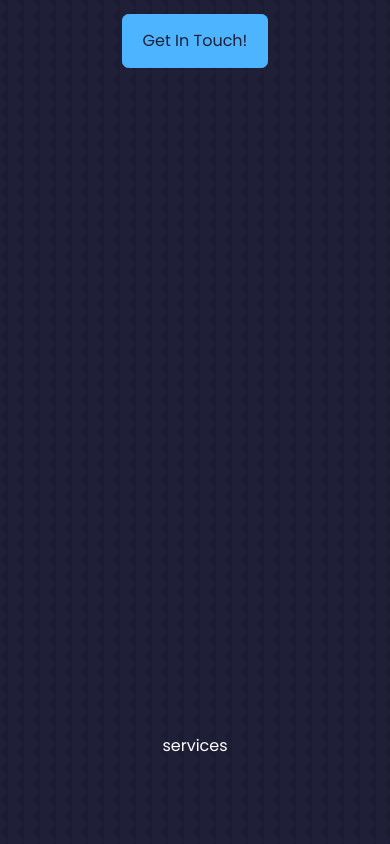
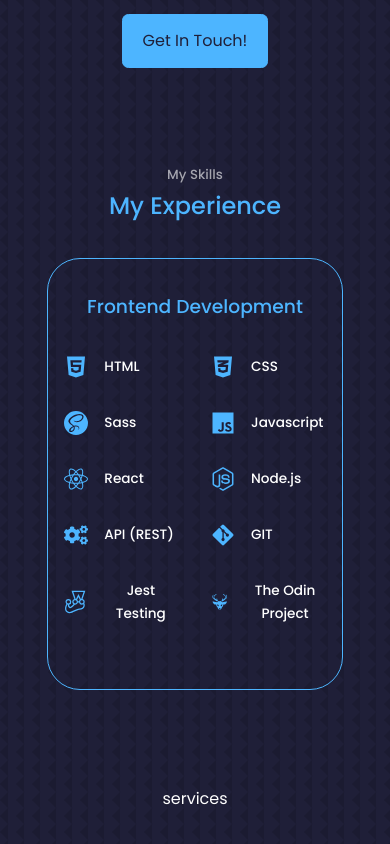
Before and after one commit to KramYengir/portfolio_page, a React (Vite) app: page / in a window 390 px wide. Shown: the part 2120-2964 px from the top of the page. Built offline with nearby package versions, Linux system fonts and the light colour scheme.

Commit message:
experience basic layout complete

```diff
--- a/src/components/About/about.css
+++ b/src/components/About/about.css
@@ -2,6 +2,8 @@
   display: grid;
   grid-template-columns: 30% 65%;
   gap: 15%;
+  margin-bottom: 2rem;
+  height: auto;
 }
 
 .about__me {
--- a/src/components/Experience/experience.css
+++ b/src/components/Experience/experience.css
@@ -0,0 +1,75 @@
+.experience__container {
+  display: grid;
+  cursor: default;
+}
+
+.experience__frontend {
+  text-align: center;
+  padding: 2rem 4rem;
+  background: var(--color-bg-variant);
+  border-radius: 2rem;
+  transition: var(--transition);
+}
+
+.experience__frontend h3 {
+  color: var(--color-primary);
+}
+
+.experience__frontend:hover {
+  background: transparent;
+  outline: 1px solid var(--color-primary);
+}
+
+.experience__content {
+  display: grid;
+  grid-template-columns: repeat(auto-fit, minmax(250px, 1fr));
+  row-gap: 2rem;
+  margin: 2rem auto;
+}
+
+.experience__content article {
+  display: flex;
+  align-items: center;
+  gap: 1rem;
+}
+
+.experience__content .experience__icon {
+  font-size: 2rem;
+  color: var(--color-primary);
+  cursor: default;
+}
+
+/*****  media qeuries ******/
+
+/* MEDIUM */
+@media screen and (max-width: 1024px) {
+  .experience__content {
+    grid-template-columns: repeat(auto-fit, minmax(200px, 1fr));
+  }
+}
+/* SMALL */
+@media screen and (max-width: 600px) {
+  .experience__container {
+    margin-top: 2rem;
+  }
+
+  .experience__content {
+    display: grid;
+    grid-template-columns: 1fr 1fr;
+    gap: 2rem;
+  }
+
+  .experience__content .experience__icon {
+    font-size: 1.5rem;
+  }
+
+  .experience__content article h4 {
+    font-size: 0.85rem;
+  }
+
+  .experience__frontend {
+    background: transparent;
+    outline: 1px solid var(--color-primary);
+    padding: 2rem 1rem;
+  }
+}
--- a/src/components/Experience/experience.jsx
+++ b/src/components/Experience/experience.jsx
@@ -1,7 +1,70 @@
 import "./experience.css";
+import {
+  FaHtml5,
+  FaCss3Alt,
+  FaNodeJs,
+  FaGitAlt,
+  FaReact,
+  FaCogs,
+} from "react-icons/fa";
+import { SiSass, SiJest } from "react-icons/si";
+import { IoLogoJavascript } from "react-icons/io5";
+import { GiDeerHead } from "react-icons/gi";
 
 const Experience = () => {
-  return <section id="experience">experience</section>;
+  return (
+    <section id="experience">
+      <h5>My Skills</h5>
+      <h2>My Experience</h2>
+      <div className="container experience__container">
+        <div className="experience__frontend">
+          <h3>Frontend Development</h3>
+          <div className="experience__content">
+            <article className="experience__details">
+              <FaHtml5 className="experience__icon" />
+              <h4>HTML</h4>
+            </article>
+            <article className="experience__details">
+              <FaCss3Alt className="experience__icon" />
+              <h4>CSS</h4>
+            </article>
+            <article className="experience__details">
+              <SiSass className="experience__icon" />
+              <h4>Sass</h4>
+            </article>
+            <article className="experience__details">
+              <IoLogoJavascript className="experience__icon" />
+              <h4>Javascript</h4>
+            </article>
+            <article className="experience__details">
+              <FaReact className="experience__icon" />
+              <h4>React</h4>
+            </article>
+            <article className="experience__details">
+              <FaNodeJs className="experience__icon" />
+              <h4>Node.js</h4>
+            </article>
+            <article className="experience__details">
+              <FaCogs className="experience__icon" />
+              <h4>API (REST)</h4>
+            </article>
+            <article className="experience__details">
+              <FaGitAlt className="experience__icon" />
+              <h4>GIT</h4>
+            </article>
+            <article className="experience__details">
+              <SiJest className="experience__icon" />
+              <h4>Jest Testing</h4>
+            </article>
+            <article className="experience__details">
+              <GiDeerHead className="experience__icon" />
+              <h4>The Odin Project</h4>
+            </article>
+          </div>
+        </div>
+      </div>
+    </section>
+  );
 };
 
 export default Experience;
--- a/src/components/Header/header.css
+++ b/src/components/Header/header.css
@@ -77,11 +77,7 @@ header {
 /* MEDIUM */
 @media screen and (max-width: 1024px) {
   header {
-    height: 68vh;
-  }
-
-  section {
-    margin-top: 6rem;
+    height: 100vh;
   }
 }
 /* SMALL */
--- a/src/index.css
+++ b/src/index.css
@@ -69,7 +69,7 @@ h1 {
 
 section {
   margin-top: 8rem;
-  height: 100vh;
+  height: auto;
 }
 
 section > h2,
```
